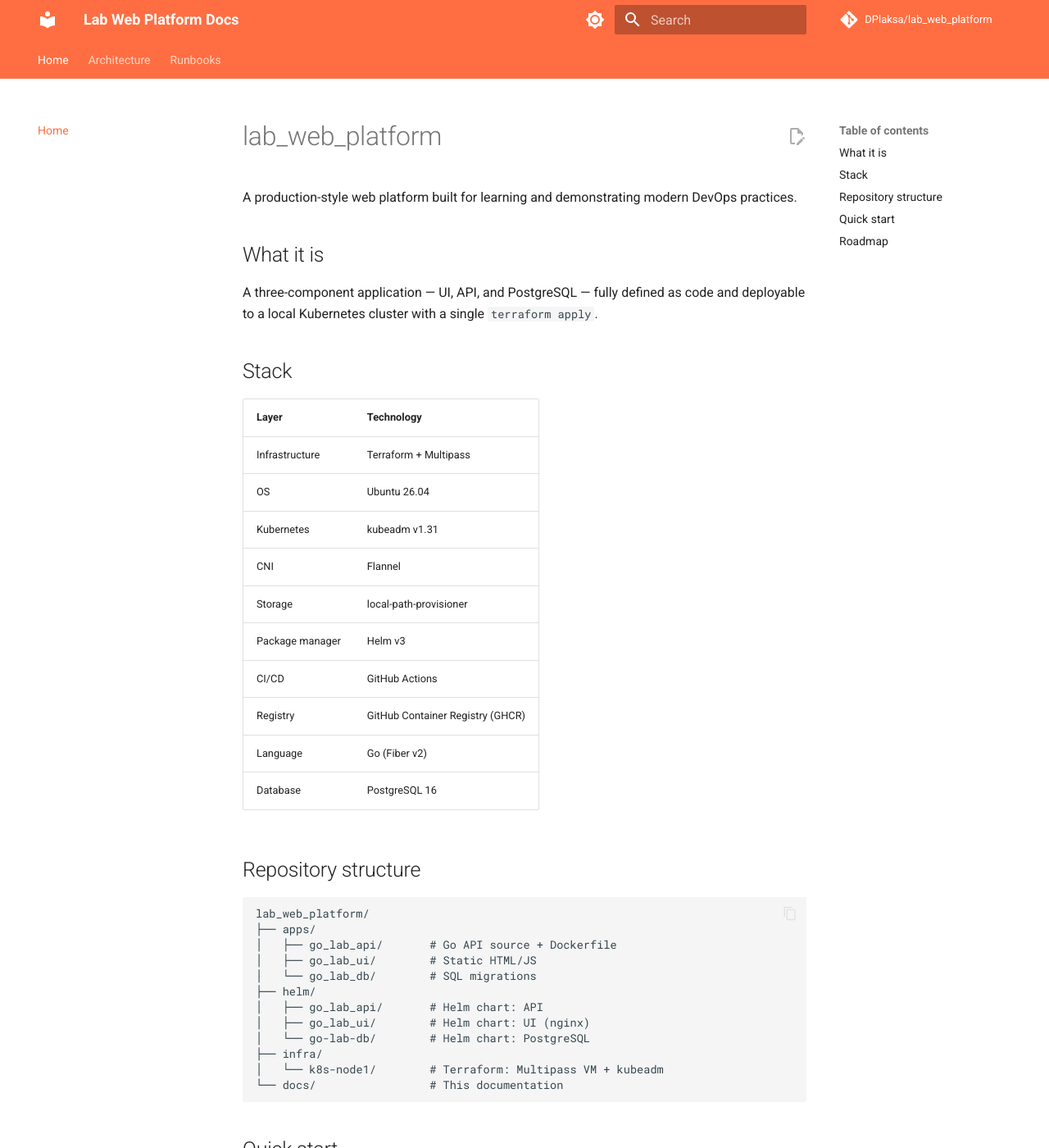
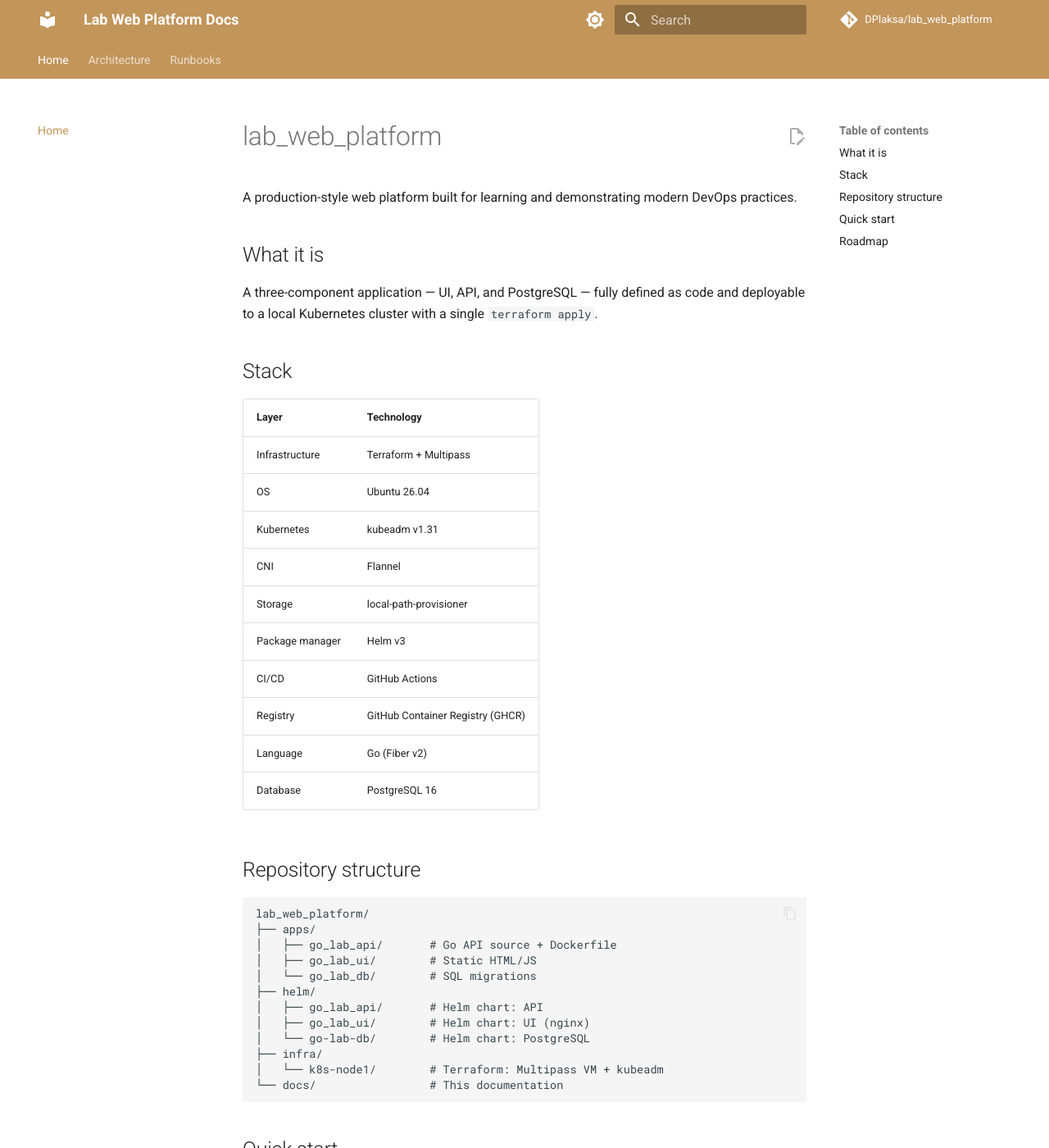
Before and after one commit to DPlaksa/lab_web_platform, an MkDocs documentation site: the page built from docs/index.md, in a window 1280 px wide and 1400 px high. Shown: the whole window at 82% size. Built offline with MkDocs 1.6.1 and Material for MkDocs 9.7.7, drawn with Linux system fonts in a browser that asks for light colours; comment, search, counter and statistics services are not loaded.

Commit message:
docs: apply Gobi Desert custom color via CSS variables

```diff
--- /dev/null
+++ b/docs/stylesheets/extra.css
@@ -0,0 +1,5 @@
+:root > * {
+  --md-primary-fg-color:        #C2955A;
+  --md-primary-fg-color--light: #D4AE7E;
+  --md-primary-fg-color--dark:  #8B6535;
+}
--- a/mkdocs.yml
+++ b/mkdocs.yml
@@ -9,13 +9,13 @@ theme:
   name: material
   palette:
     - scheme: default
-      primary: deep-orange
+      primary: custom
       accent: deep-orange
       toggle:
         icon: material/brightness-7
         name: Switch to dark mode
     - scheme: slate
-      primary: deep-orange
+      primary: custom
       accent: deep-orange
       toggle:
         icon: material/brightness-4
@@ -48,6 +48,9 @@ markdown_extensions:
 plugins:
   - search
 
+extra_css:
+  - stylesheets/extra.css
+
 nav:
   - Home: index.md
   - Architecture:
```
